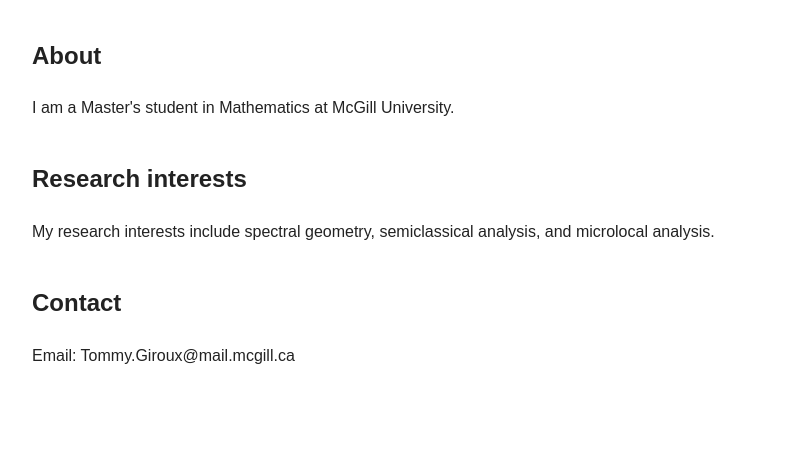
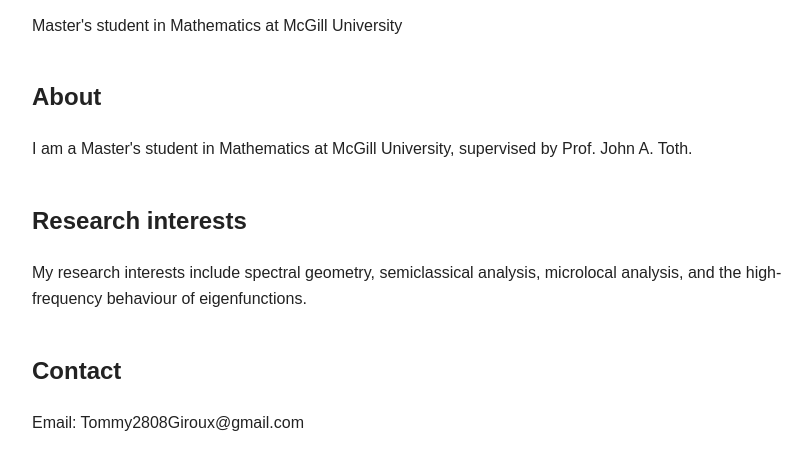
Before and after one commit to TommyGiroux/TommyGiroux.github.io, a plain HTML site: page index.html in a window 1280 px wide. Shown: the part 193-662 px from the top of the page, without its empty margins (208-1019 px from the left). Drawn offline with Linux system fonts and the light colour scheme.

Commit message:
Update index.html

```diff
--- a/index.html
+++ b/index.html
@@ -41,20 +41,25 @@
 </nav>
  <h1>Tommy Giroux</h1>
 
+<p>
+  Master's student in Mathematics at McGill University
+</p>
+
 <h2 id="about">About</h2>
 <p>
-    I am a Master's student in Mathematics at McGill University.
+  I am a Master's student in Mathematics at McGill University, supervised by
+  Prof. John A. Toth.
 </p>
 
 <h2 id="research">Research interests</h2>
 <p>
-    My research interests include spectral geometry, semiclassical analysis, and
-    microlocal analysis.
+  My research interests include spectral geometry, semiclassical analysis,
+  microlocal analysis, and the high-frequency behaviour of eigenfunctions.
 </p>
 
   <h2 id="contact">Contact</h2>
   <p>
-    Email: Tommy.Giroux@mail.mcgill.ca
+    Email: Tommy2808Giroux@gmail.com
   </p>
 
 </body>
```
Lines whose indentation alone changed are shown as unchanged.
